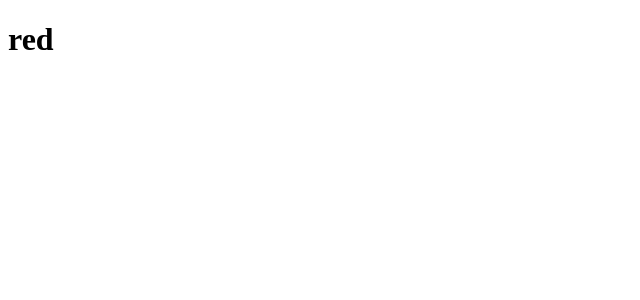
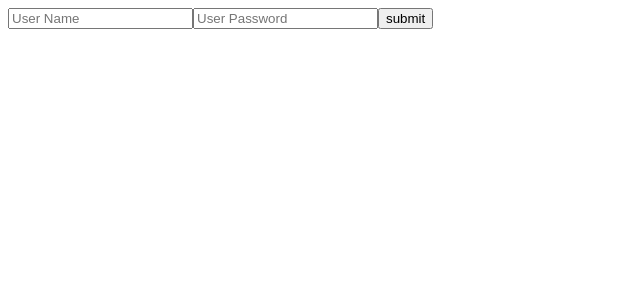
Before and after one commit to md-nasim-ahmed/react-router, a React (Create React App) app: page / in a window 1280 px wide. Shown: the top 300 px of the page, without its empty margins (0-640 px from the left). Built offline with nearby package versions, Linux system fonts and the light colour scheme.

Commit message:
useRef hook

```diff
--- a/src/pages/HomePage.js
+++ b/src/pages/HomePage.js
@@ -1,12 +1,23 @@
-import React, { useState } from 'react';
+import { useRef } from "react";
+
 
 const HomePage = () => {
 
-    const[color,setcolor]=useState("red");
+    let UserName=useRef();
+    let UserPassword=useRef()
+
+    const SubmitForm=()=>{
+        let a =UserName.current.value;
+        let b=UserPassword.current.value;
+        alert(a);
+        alert(b);
+    }
 
     return (
         <div>
-            <h1>{color}</h1>
+          <input ref={UserName} placeholder="User Name" type="text"/>
+          <input ref={UserPassword} placeholder="User Password" type="text"/>
+          <button onClick={SubmitForm}>submit</button>
         </div>
     );
 };
```
